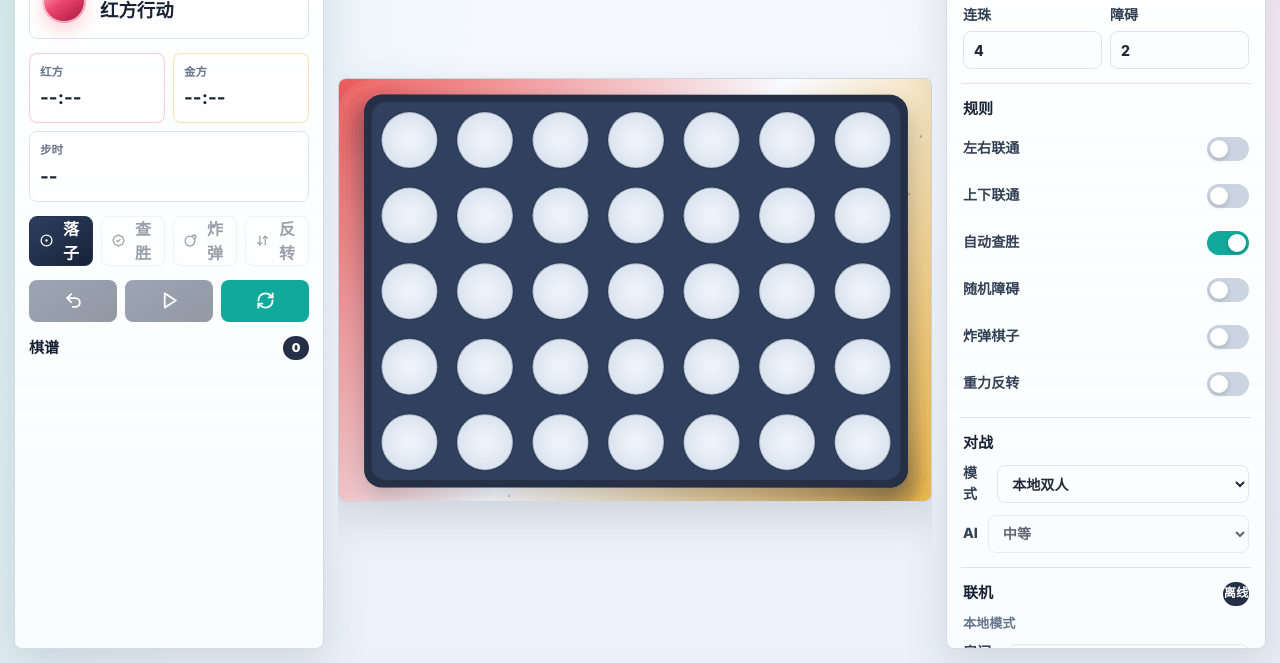
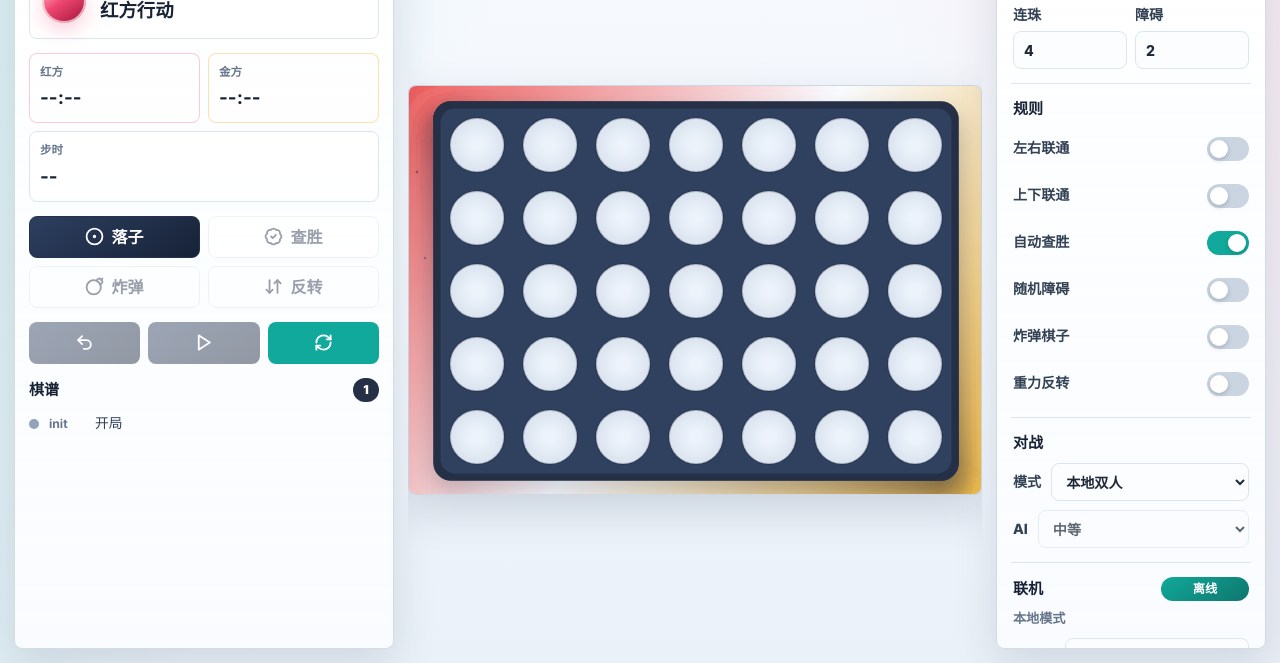
Before and after one commit to Gwanhyn/Gravity-Chess, a website built with Vite: page index.html in a window 1280 px wide. Shown: the part 137-800 px from the top of the page. Built offline with nearby package versions, Linux system fonts and the light colour scheme; animation ran at ten frames a second.

Commit message:
beautify ui 2.0

```diff
--- a/server.ts
+++ b/server.ts
@@ -169,6 +169,7 @@ function applyAction(room: Room, socket: GameSocket, role: Player, action: Onlin
       id: `${Date.now()}-${Math.random().toString(36).slice(2, 8)}`,
       requester: role
     };
+    room.engine.appendExternalLog('undo-request', `${room.engine.getPlayerName(role)}请求悔棋`, role);
     return { ok: true, message: `${room.engine.getPlayerName(role)}请求悔棋` };
   }
 
@@ -181,6 +182,7 @@ function applyAction(room: Room, socket: GameSocket, role: Player, action: Onlin
       return { ok: false, message: '只有对方可以同意悔棋' };
     }
 
+    room.engine.appendExternalLog('undo-accept', `${room.engine.getPlayerName(role)}同意悔棋`, role);
     const undone = room.engine.undo();
     room.pendingUndoRequest = null;
     return { ok: undone, message: undone ? '对方已同意悔棋' : '没有可悔棋的步骤' };
@@ -196,6 +198,7 @@ function applyAction(room: Room, socket: GameSocket, role: Player, action: Onlin
     }
 
     room.pendingUndoRequest = null;
+    room.engine.appendExternalLog('undo-decline', `${room.engine.getPlayerName(role)}拒绝悔棋`, role);
     return { ok: true, message: role === request.requester ? '已取消悔棋请求' : '对方拒绝悔棋' };
   }
 
--- a/src/core/GameEngine.ts
+++ b/src/core/GameEngine.ts
@@ -47,9 +47,11 @@ export class GameEngine {
   };
   history: EngineSnapshot[] = [];
   moves: MoveRecord[] = [];
+  logEntries: MoveRecord[] = [];
   replayFrames: ReplayFrame[] = [];
 
   private moveSequence = 0;
+  private logSequence = 0;
 
   constructor(settings: Partial<GameSettings> = {}) {
     this.settings = normalizeSettings({ ...DEFAULT_SETTINGS, ...settings });
@@ -80,7 +82,10 @@ export class GameEngine {
     };
     this.history = [];
     this.moves = [];
+    this.logEntries = [];
     this.moveSequence = 0;
+    this.logSequence = 0;
+    this.appendLog('reset', undefined, '开局');
     this.replayFrames = [this.createReplayFrame('开局')];
   }
 
@@ -237,6 +242,7 @@ export class GameEngine {
     const snapshot = this.history.pop();
     if (!snapshot) return false;
     this.restoreSnapshot(snapshot);
+    this.appendLog('undo', undefined, '悔棋');
     this.replayFrames.push(this.createReplayFrame('悔棋'));
     return true;
   }
@@ -332,6 +338,11 @@ export class GameEngine {
         position: move.position ? { ...move.position } : undefined,
         removed: move.removed?.map((cell) => ({ ...cell }))
       })),
+      logEntries: this.logEntries.map((entry) => ({
+        ...entry,
+        position: entry.position ? { ...entry.position } : undefined,
+        removed: entry.removed?.map((cell) => ({ ...cell }))
+      })),
       replayFrames: this.replayFrames.map((frame) => ({
         ...frame,
         matrix: frame.matrix.map((row) => [...row]),
@@ -359,6 +370,11 @@ export class GameEngine {
       position: move.position ? { ...move.position } : undefined,
       removed: move.removed?.map((cell) => ({ ...cell }))
     }));
+    this.logEntries = state.logEntries.map((entry) => ({
+      ...entry,
+      position: entry.position ? { ...entry.position } : undefined,
+      removed: entry.removed?.map((cell) => ({ ...cell }))
+    }));
     this.replayFrames = state.replayFrames.map((frame) => ({
       ...frame,
       matrix: frame.matrix.map((row) => [...row]),
@@ -366,6 +382,11 @@ export class GameEngine {
     }));
     this.history = [];
     this.moveSequence = this.moves.reduce((max, move) => Math.max(max, move.id), 0);
+    this.logSequence = this.logEntries.reduce((max, entry) => Math.max(max, entry.id), 0);
+  }
+
+  appendExternalLog(kind: MoveKind, label: string, player?: Player): void {
+    this.appendLog(kind, player, label);
   }
 
   private finishAction(win: WinResult | null, preferredPlayer: Player, advanceTurn: boolean): void {
@@ -471,8 +492,27 @@ export class GameEngine {
     position?: Position,
     removed?: Position[]
   ): void {
-    this.moves.push({
+    const move = {
       id: ++this.moveSequence,
+      kind,
+      player,
+      label,
+      position: position ? { ...position } : undefined,
+      removed: removed?.map((cell) => ({ ...cell }))
+    };
+    this.moves.push(move);
+    this.appendLog(kind, player, label, position, removed);
+  }
+
+  private appendLog(
+    kind: MoveKind,
+    player: Player | undefined,
+    label: string,
+    position?: Position,
+    removed?: Position[]
+  ): void {
+    this.logEntries.push({
+      id: ++this.logSequence,
       kind,
       player,
       label,
--- a/src/core/types.ts
+++ b/src/core/types.ts
@@ -7,7 +7,17 @@ export type GameStatus = 'playing' | 'won' | 'draw';
 export type ActionMode = 'drop' | 'bomb';
 export type MatchMode = 'local' | 'ai';
 export type AiDifficulty = 'easy' | 'medium' | 'hard';
-export type MoveKind = 'drop' | 'bomb' | 'flip' | 'check' | 'timeout';
+export type MoveKind =
+  | 'drop'
+  | 'bomb'
+  | 'flip'
+  | 'check'
+  | 'undo'
+  | 'undo-request'
+  | 'undo-accept'
+  | 'undo-decline'
+  | 'reset'
+  | 'timeout';
 
 export interface Position {
   row: number;
@@ -50,7 +60,7 @@ export interface BombResult {
 export interface MoveRecord {
   id: number;
   kind: MoveKind;
-  player: Player;
+  player?: Player;
   label: string;
   position?: Position;
   removed?: Position[];
@@ -83,6 +93,7 @@ export interface SerializedGameState {
   turnRemaining: number;
   totalRemaining: Record<Player, number>;
   moves: MoveRecord[];
+  logEntries: MoveRecord[];
   replayFrames: ReplayFrame[];
   historyDepth: number;
 }
--- a/src/main.ts
+++ b/src/main.ts
@@ -22,6 +22,7 @@ import {
   DEFAULT_SETTINGS,
   type ActionMode,
   type GameSettings,
+  type MoveKind,
   type MoveOutcome,
   type Player,
   type ReplayFrame
@@ -509,14 +510,30 @@ function renderSummary(): void {
 }
 
 function renderMoves(): void {
-  moveCount.textContent = String(engine.moves.length);
-  const recent = engine.moves.slice(-12).reverse();
+  moveCount.textContent = String(engine.logEntries.length);
+  const recent = engine.logEntries.slice(-80).reverse();
   moveList.innerHTML = recent
-    .map((move) => {
-      const marker = move.player === 1 ? 'red-dot' : 'gold-dot';
-      return `<li><span class="${marker}"></span><strong>${move.id}</strong>${move.label}</li>`;
+    .map((entry) => {
+      const marker = entry.player === 1 ? 'red-dot' : entry.player === 2 ? 'gold-dot' : 'neutral-dot';
+      return `<li><span class="${marker}"></span><strong>${logKindLabel(entry.kind)}</strong>${entry.label}</li>`;
     })
     .join('');
+}
+
+function logKindLabel(kind: MoveKind): string {
+  const labels: Record<MoveKind, string> = {
+    drop: 'drop',
+    bomb: 'bomb',
+    flip: 'flip',
+    check: 'check',
+    undo: 'undo',
+    'undo-request': 'ask',
+    'undo-accept': 'ok',
+    'undo-decline': 'no',
+    reset: 'init',
+    timeout: 'time'
+  };
+  return labels[kind];
 }
 
 function updateOnlineUI(): void {
@@ -532,7 +549,7 @@ function updateOnlineUI(): void {
   }
 
   const roleLabel = roleToLabel(onlineRoom.role);
-  onlineRoleBadge.textContent = onlineRoom.isHost ? `${roleLabel} 房主` : roleLabel;
+  onlineRoleBadge.textContent = onlineRoom.isHost ? `${roleLabel} · 房主` : roleLabel;
   onlineStatus.textContent = `房间 ${onlineRoom.roomCode} | 红方 ${onlineRoom.players.red ? '在线' : '空位'} | 金方 ${
     onlineRoom.players.gold ? '在线' : '空位'
   } | 观战 ${onlineRoom.players.spectators}`;
--- a/src/style.css
+++ b/src/style.css
@@ -60,7 +60,7 @@ button:disabled {
 
 .app-shell {
   display: grid;
-  grid-template-columns: minmax(260px, 310px) minmax(360px, 1fr) minmax(260px, 320px);
+  grid-template-columns: minmax(330px, 380px) minmax(360px, 1fr) minmax(230px, 270px);
   gap: 14px;
   height: 100vh;
   padding: 14px;
@@ -207,7 +207,7 @@ button svg {
 
 .action-grid {
   display: grid;
-  grid-template-columns: repeat(4, minmax(0, 1fr));
+  grid-template-columns: repeat(2, minmax(0, 1fr));
   gap: 8px;
 }
 
@@ -257,7 +257,7 @@ button svg {
 .move-log {
   display: flex;
   flex: 1;
-  min-height: 145px;
+  min-height: 0;
   flex-direction: column;
   gap: 8px;
   overflow: hidden;
@@ -294,18 +294,20 @@ button svg {
   gap: 6px;
   margin: 0;
   padding: 0;
+  min-height: 0;
   overflow: auto;
   list-style: none;
 }
 
 .move-log li {
   display: grid;
-  grid-template-columns: 12px 30px 1fr;
+  grid-template-columns: 12px 38px 1fr;
   gap: 8px;
   align-items: center;
   min-height: 28px;
   color: #334155;
   font-size: 0.86rem;
+  line-height: 1.35;
 }
 
 .move-log strong {
@@ -314,7 +316,8 @@ button svg {
 }
 
 .red-dot,
-.gold-dot {
+.gold-dot,
+.neutral-dot {
   width: 10px;
   height: 10px;
   border-radius: 999px;
@@ -323,6 +326,10 @@ button svg {
 
 .gold-dot {
   background: var(--gold);
+}
+
+.neutral-dot {
+  background: #94a3b8;
 }
 
 .board-stage {
@@ -446,6 +453,20 @@ canvas {
   font-weight: 800;
 }
 
+.field-grid label span,
+.select-field span,
+.range-field span,
+.toggle-row span {
+  flex: 0 0 auto;
+  white-space: nowrap;
+}
+
+.select-field input,
+.select-field select {
+  min-width: 0;
+  flex: 1 1 auto;
+}
+
 .field-grid label {
   flex-direction: column;
   align-items: stretch;
@@ -562,6 +583,16 @@ button:focus-visible {
   font-size: 0.82rem;
   font-weight: 750;
   overflow-wrap: anywhere;
+}
+
+#onlineRoleBadge {
+  width: auto;
+  min-width: 88px;
+  padding: 0 10px;
+  color: #ffffff;
+  background: linear-gradient(145deg, #11a99b, #0f766e);
+  border-radius: 999px;
+  white-space: nowrap;
 }
 
 .room-code-input {
```
